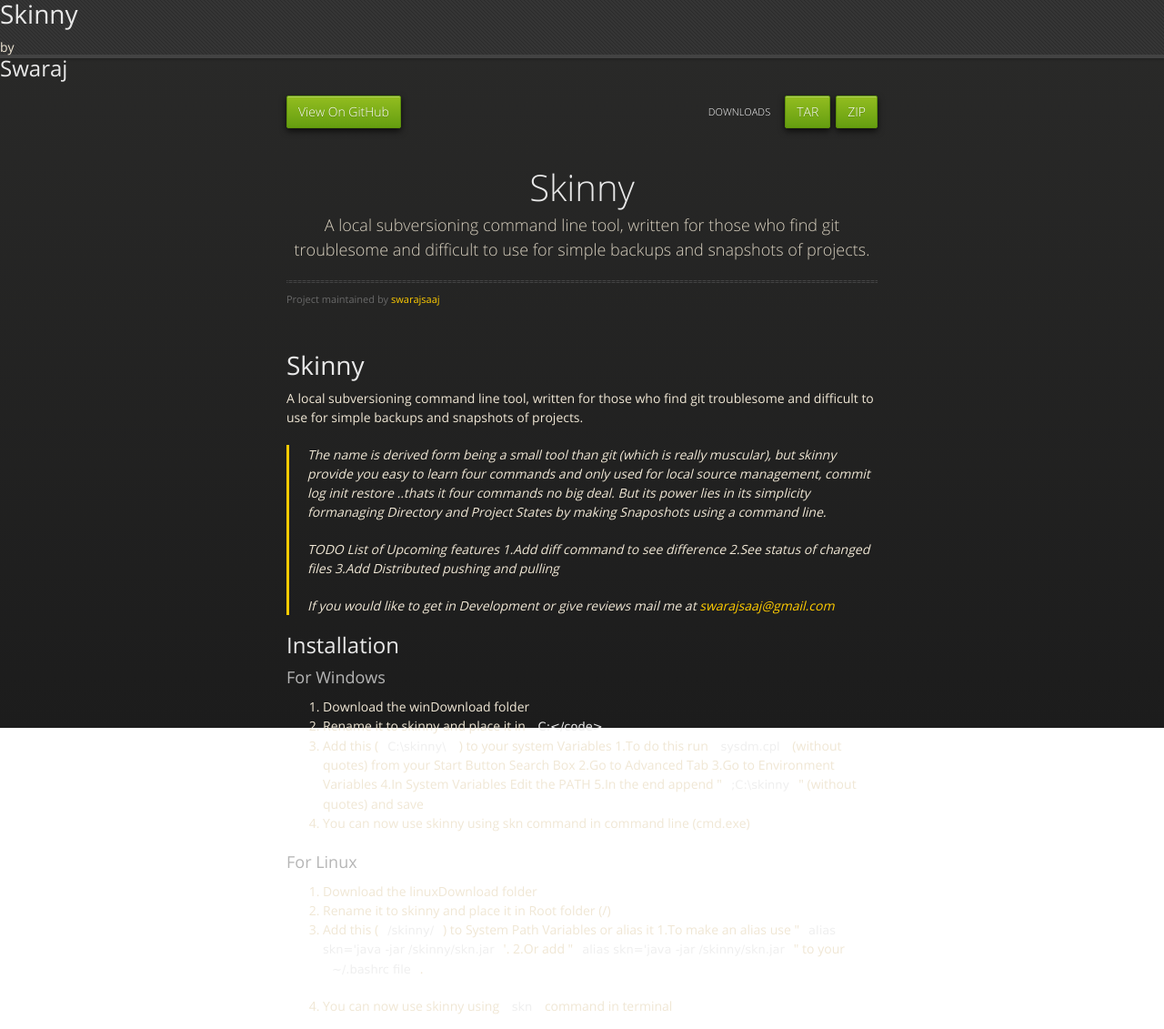
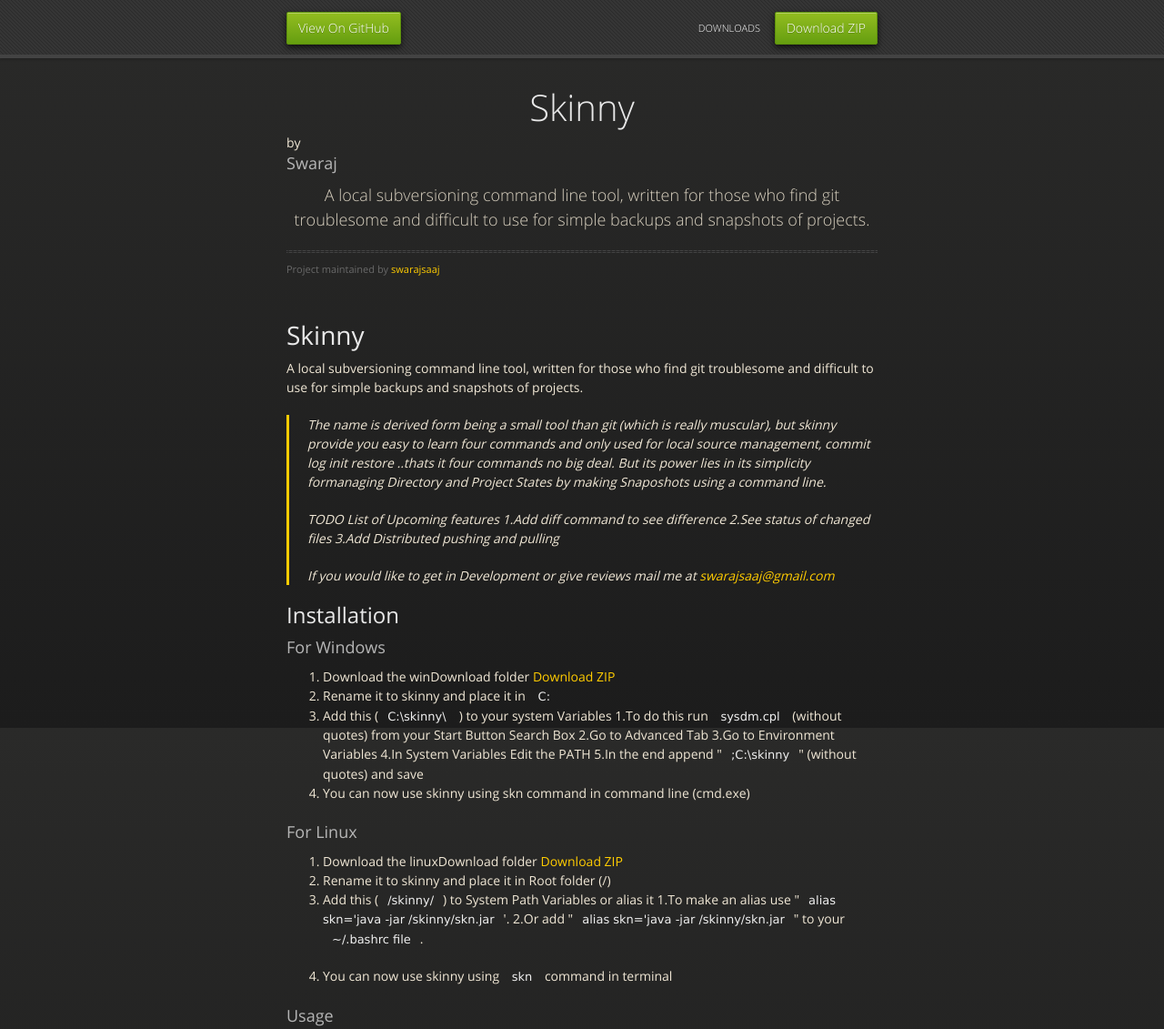
Before and after one commit to swarajsaaj/skinny, a plain HTML site: page index.html in a window 1280 px wide. Shown: the top 1131 px of the page at 91% size. Before the commit the page ends 800 px from the top, so only its background shows below. Drawn offline with nearby package versions, Linux system fonts and the light colour scheme.

Commit message:
Update index.html

```diff
--- a/index.html
+++ b/index.html
@@ -19,13 +19,10 @@
   </head>
   <body>
       <div id="header">
-       <div id="title">
-          <h1>Skinny</h1> by <h2>Swaraj</h2>
-          </dib>
+
         <nav>
           <li class="fork"><a href="https://github.com/swarajsaaj/skinny">View On GitHub</a></li>
-          <li class="downloads"><a href="https://github.com/swarajsaaj/skinny/zipball/master">ZIP</a></li>
-          <li class="downloads"><a href="https://github.com/swarajsaaj/skinny/tarball/master">TAR</a></li>
+          <li class="downloads"><a href="https://github.com/swarajsaaj/skinny/zipball/master">Download ZIP</a></li>
           <li class="title">DOWNLOADS</li>
         </nav>
       </div><!-- end header -->
@@ -34,7 +31,7 @@
 
       <section>
         <div id="title">
-          <h1>Skinny</h1>
+          <h1>Skinny</h1> by <h3>Swaraj</h3>
           <p>A local subversioning command line tool, written for those who find git troublesome and difficult to use for simple backups and snapshots of projects.</p>
           <hr>
           <span class="credits left">Project maintained by <a href="https://github.com/swarajsaaj">swarajsaaj</a></span>
@@ -63,8 +60,8 @@
 <a name="for-windows" class="anchor" href="#for-windows"><span class="octicon octicon-link"></span></a>For Windows</h3>
 
 <ol>
-<li>Download the winDownload folder</li>
-<li>Rename it to skinny and place it in <code>C:&lt;/code&gt;</code>
+<li>Download the winDownload folder <a href="https://github.com/swarajsaaj/skinny/zipball/master">Download ZIP</a></li> </li>
+<li>Rename it to skinny and place it in <code>C:</code>
 </li>
 <li>Add this (<code>C:\skinny\ </code> ) to your system Variables
 1.To do this run <code>sysdm.cpl</code> (without quotes) from your Start Button Search Box
@@ -77,7 +74,7 @@
 <a name="for-linux" class="anchor" href="#for-linux"><span class="octicon octicon-link"></span></a>For Linux</h3>
 
 <ol>
-<li>Download the linuxDownload folder</li>
+<li>Download the linuxDownload folder <a href="https://github.com/swarajsaaj/skinny/zipball/master">Download ZIP</a></li></li>
 <li>Rename it to skinny and place it in  Root folder (/) </li>
 <li><p>Add this (<code>/skinny/</code>) to System Path Variables or alias it
 1.To make an alias use "<code>alias skn='java -jar /skinny/skn.jar</code>'.
```
